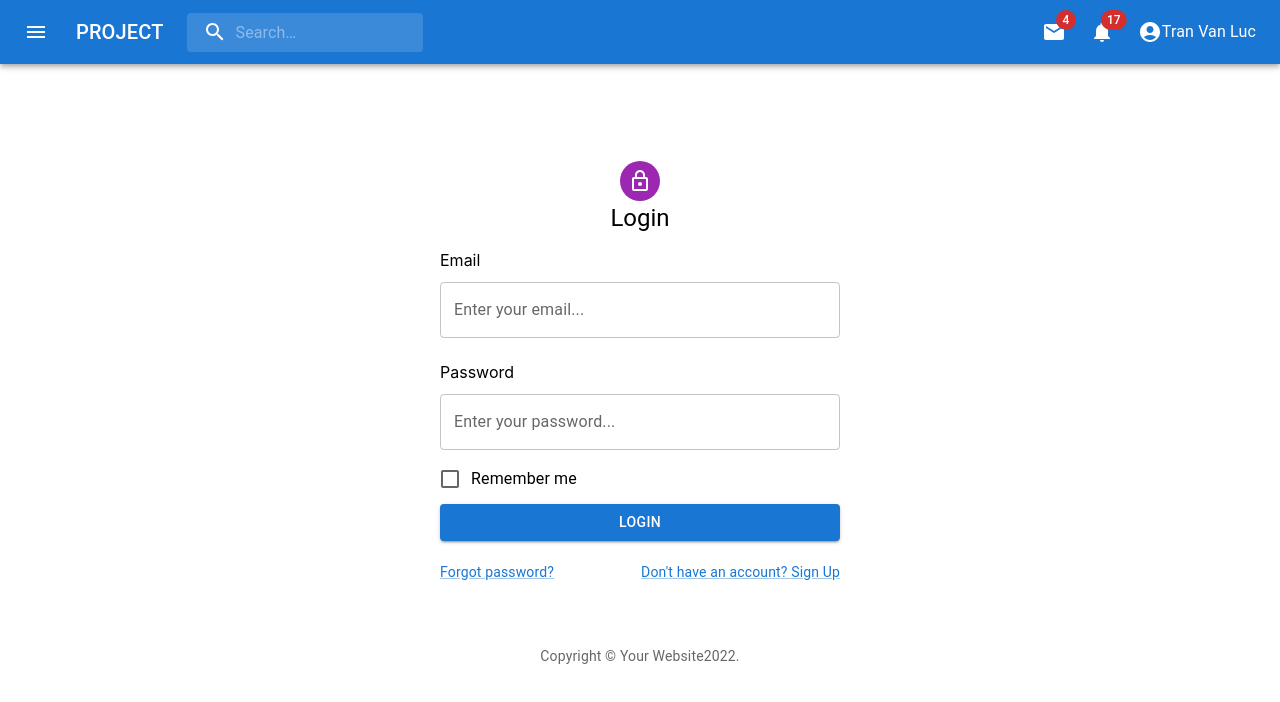
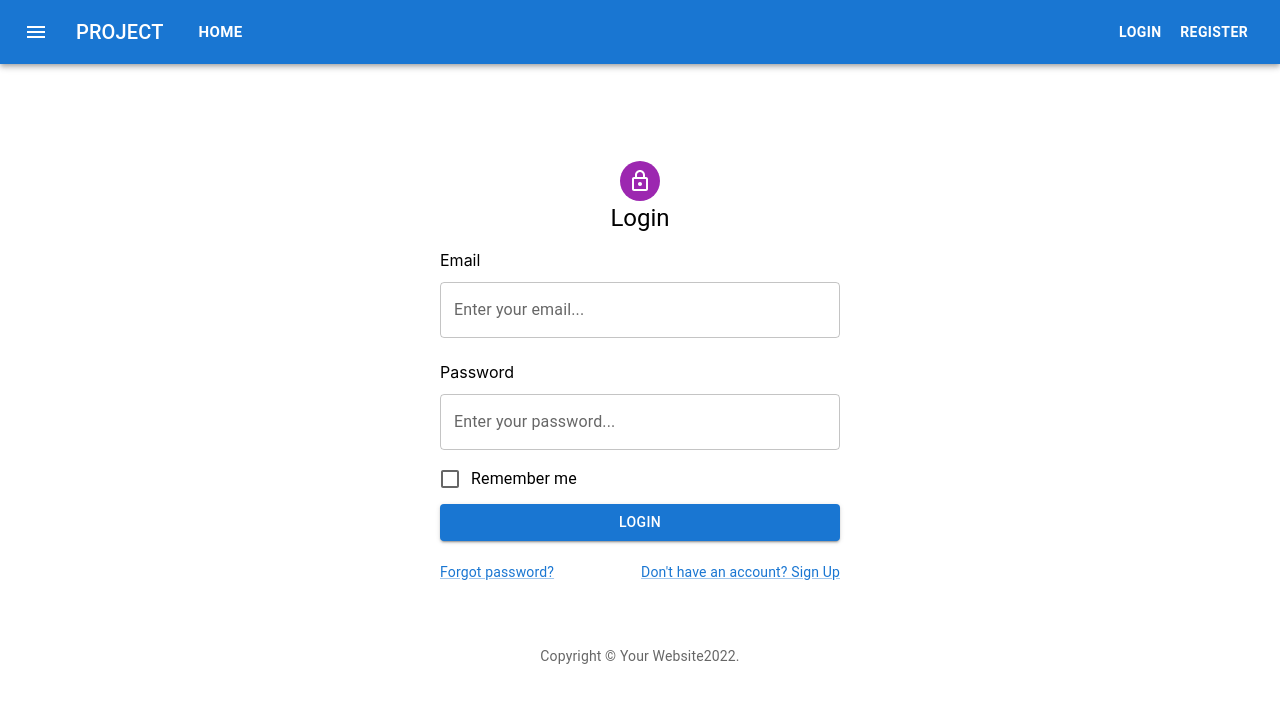
Before and after one commit to codeDemoReport/Social-Web, a React (Create React App) app: page /login in a window 1280 px wide. Shown: the top 702 px of the page. Built offline with nearby package versions, Linux system fonts and the light colour scheme.

Commit message:
[update] header auth, notify, verify email

```diff
--- a/src/App.js
+++ b/src/App.js
@@ -6,12 +6,23 @@ import Login from "./pages/Login";
 import history from "./utils/history";
 import Register from "./pages/Register"
 import VerifyEmail from "./components/VerifyEmai";
+import { useEffect } from "react";
+import { useDispatch } from "react-redux";
+import { checkToken } from "./redux/action";
 
 function App() {
+  const dispatch = useDispatch()
+
+  useEffect(() => {
+    const token = localStorage.getItem('token')
+    if (token)
+      dispatch(checkToken(token))
+  }, [dispatch])
+
   return (
     <div className="App">
-      <Header />
       <Router history={history}>
+        <Header />
         <Switch>
           <Route path="/" component={Home} exact />
           <Route path="/login" component={Login} exact />
--- a/src/components/Header/index.jsx
+++ b/src/components/Header/index.jsx
@@ -1,7 +1,6 @@
-import React, { useState } from "react";
+import React, { useEffect, useState } from "react";
 import { styled, alpha } from "@mui/material/styles";
 import AppBar from "@mui/material/AppBar";
-import { Card } from "@mui/material";
 import Box from "@mui/material/Box";
 import Toolbar from "@mui/material/Toolbar";
 import IconButton from "@mui/material/IconButton";
@@ -15,6 +14,18 @@ import SearchIcon from "@mui/icons-material/Search";
 import AccountCircle from "@mui/icons-material/AccountCircle";
 import MailIcon from "@mui/icons-material/Mail";
 import NotificationsIcon from "@mui/icons-material/Notifications";
+import Button from "@mui/material/Button";
+import { useDispatch, useSelector } from "react-redux";
+import { Link } from "react-router-dom";
+import { logout } from "../../redux/action";
+import Paper from "@mui/material/Paper";
+import List from "@mui/material/List";
+import ListItem from "@mui/material/ListItem";
+import ListItemText from "@mui/material/ListItemText";
+import ListItemAvatar from "@mui/material/ListItemAvatar";
+import Avatar from "@mui/material/Avatar";
+import Divider from "@mui/material/Divider";
+import ListItemButton from "@mui/material/ListItemButton";
 
 const Search = styled("div")(({ theme }) => ({
   position: "relative",
@@ -56,17 +67,17 @@ const StyledInputBase = styled(InputBase)(({ theme }) => ({
   },
 }));
 
-const styleCardNotify = {
-  width: "300px",
-  height: "70px",
-  margin: "0px",
-  display: "flex",
-};
-
 function Header(props) {
   const [anchorEl, setAnchorEl] = useState(null);
   const [isNotifyOpen, setNotifyOpen] = useState(false);
   const isMenuOpen = Boolean(anchorEl);
+  const { reducer } = useSelector((state) => state);
+  const [data, setData] = useState(reducer.infoUser);
+  const dispatch = useDispatch();
+
+  useEffect(() => {
+    if (reducer.infoUser) setData(reducer.infoUser);
+  }, [reducer.infoUser, dispatch]);
 
   const hanleNotifyClose = () => {
     setNotifyOpen(false);
@@ -82,6 +93,11 @@ function Header(props) {
 
   const handleMenuClose = () => {
     setAnchorEl(null);
+  };
+
+  const handleLogout = () => {
+    dispatch(logout());
+    handleMenuClose();
   };
 
   const menuId = "primary-search-account-menu";
@@ -100,18 +116,49 @@ function Header(props) {
       open={isNotifyOpen}
       onClose={hanleNotifyClose}
     >
-      <MenuItem sx={{ padding: "3px 0px" }}>
-        <Card sx={styleCardNotify} title="Tran Van Luc">
-          <AccountCircle
-            fontSize="large"
-            sx={{ marginTop: "15px", marginLeft: "3px" }}
+      <Box style={{ width: 300, height: 400 }}>
+        <Paper variant="outlined">
+          <nav>
+            <List>
+              <ListItem>
+                <ListItemButton>
+                  <ListItemAvatar>
+                    <Avatar />
+                  </ListItemAvatar>
+                  <ListItemText
+                    primary={data.fullName}
+                    secondary={"has created a post"}
                   />
-          <Typography></Typography>
-        </Card>
-      </MenuItem>
-      <MenuItem sx={{ padding: "3px 0px" }}>
-        <Card sx={styleCardNotify}>dasdas</Card>
-      </MenuItem>
+                </ListItemButton>
+              </ListItem>
+              <Divider />
+              <ListItem>
+                <ListItemButton>
+                  <ListItemAvatar>
+                    <Avatar />
+                  </ListItemAvatar>
+                  <ListItemText
+                    primary={data.fullName}
+                    secondary={"has created a post"}
+                  />
+                </ListItemButton>
+              </ListItem>
+              <Divider />
+              <ListItem>
+                <ListItemButton>
+                  <ListItemAvatar>
+                    <Avatar />
+                  </ListItemAvatar>
+                  <ListItemText
+                    primary={data.fullName}
+                    secondary={"has created a post"}
+                  />
+                </ListItemButton>
+              </ListItem>
+            </List>
+          </nav>
+        </Paper>
+      </Box>
     </Menu>
   );
 
@@ -134,7 +181,7 @@ function Header(props) {
     >
       <MenuItem onClick={handleMenuClose}>Profile</MenuItem>
       <MenuItem onClick={handleMenuClose}>My account</MenuItem>
-      <MenuItem onClick={handleMenuClose}>Logout</MenuItem>
+      <MenuItem onClick={handleLogout}>Logout</MenuItem>
     </Menu>
   );
 
@@ -157,18 +204,20 @@ function Header(props) {
             component="div"
             sx={{ display: { xs: "none", sm: "block" } }}
           >
+            <Link style={{ color: "white", textDecoration: "none" }} to={"/"}>
               PROJECT
+            </Link>
           </Typography>
-          <Search>
-            <SearchIconWrapper>
-              <SearchIcon />
-            </SearchIconWrapper>
-            <StyledInputBase
-              placeholder="Search…"
-              inputProps={{ "aria-label": "search" }}
-            />
-          </Search>
+          <Button
+            color="inherit"
+            size="large"
+            sx={{ marginLeft: 3, fontWeight: "bold" }}
+          >
+            Home
+          </Button>
           <Box sx={{ flexGrow: 1 }} />
+          {data.fullName ? (
+            <>
               <Box sx={{ display: { xs: "none", md: "flex" } }}>
                 <IconButton
                   size="large"
@@ -176,7 +225,7 @@ function Header(props) {
                   color="inherit"
                 >
                   <Badge badgeContent={4} color="error">
-                <MailIcon />
+                    <MailIcon fontSize="large" />
                   </Badge>
                 </IconButton>
                 <IconButton
@@ -186,7 +235,7 @@ function Header(props) {
                   onClick={handleNotifyOpen}
                 >
                   <Badge badgeContent={17} color="error">
-                <NotificationsIcon />
+                    <NotificationsIcon fontSize="large" />
                   </Badge>
                 </IconButton>
                 <IconButton
@@ -198,10 +247,33 @@ function Header(props) {
                   onClick={handleProfileMenuOpen}
                   color="inherit"
                 >
-              <AccountCircle />
-              <Typography>Tran Van Luc</Typography>
+                  <AccountCircle fontSize="large" />
+                  <Typography style={{ marginLeft: 5, fontSize: 20 }}>
+                    {data.fullName}
+                  </Typography>
                 </IconButton>
               </Box>
+            </>
+          ) : (
+            <>
+              <Button color="inherit" sx={{ fontWeight: "bold" }}>
+                <Link
+                  style={{ textDecoration: "none", color: "white" }}
+                  to={"/login"}
+                >
+                  LOGIN
+                </Link>
+              </Button>
+              <Button color="inherit" sx={{ fontWeight: "bold" }}>
+                <Link
+                  style={{ textDecoration: "none", color: "white" }}
+                  to={"/register"}
+                >
+                  REGISTER
+                </Link>
+              </Button>
+            </>
+          )}
         </Toolbar>
       </AppBar>
       {renderMenu}
--- a/src/redux/action/index.js
+++ b/src/redux/action/index.js
@@ -47,3 +47,29 @@ export const register = (data) => async (dispatch) => {
     toastError(error.response.data.msg);
   }
 }
+
+export const logout = () => async (dispatch) => {
+  try {
+    dispatch({
+      type: LOGIN,
+      payload: {}
+    })
+    localStorage.removeItem('token');
+    localStorage.removeItem('info')
+  } catch (error) {
+    toastError(error.response.data.msg);
+  }
+}
+
+export const checkToken = (token) => async (dispatch) => {
+  try {
+    const headers = { authorization: `Bearer ${token}` };
+    const res = await axios.get(`${url}/user/token/info`, { headers })
+    dispatch({
+      type: LOGIN,
+      payload: res.data.user
+    })
+  } catch (error) {
+    toastError(error.response.data.msg);
+  }
+}
```
Lines whose indentation alone changed are shown as unchanged.
